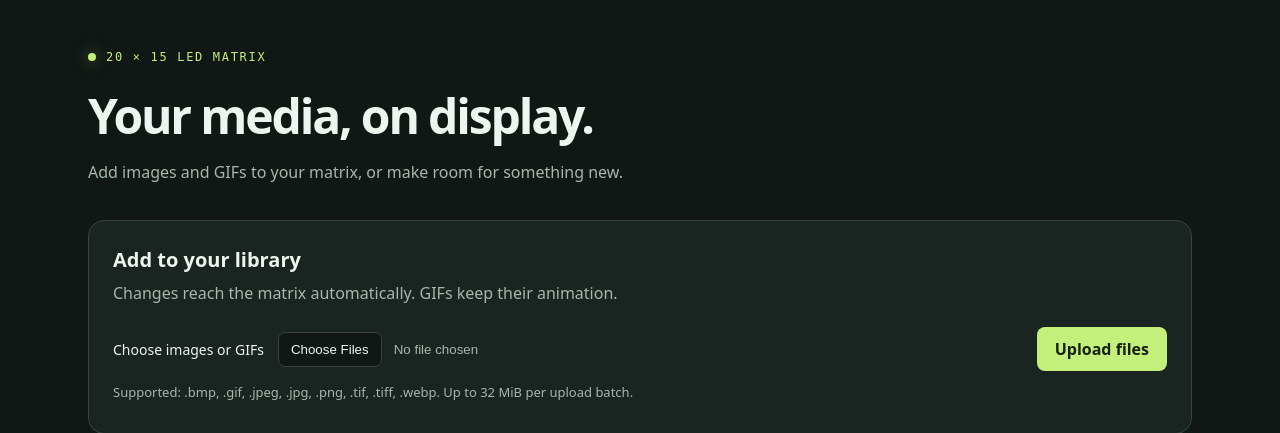
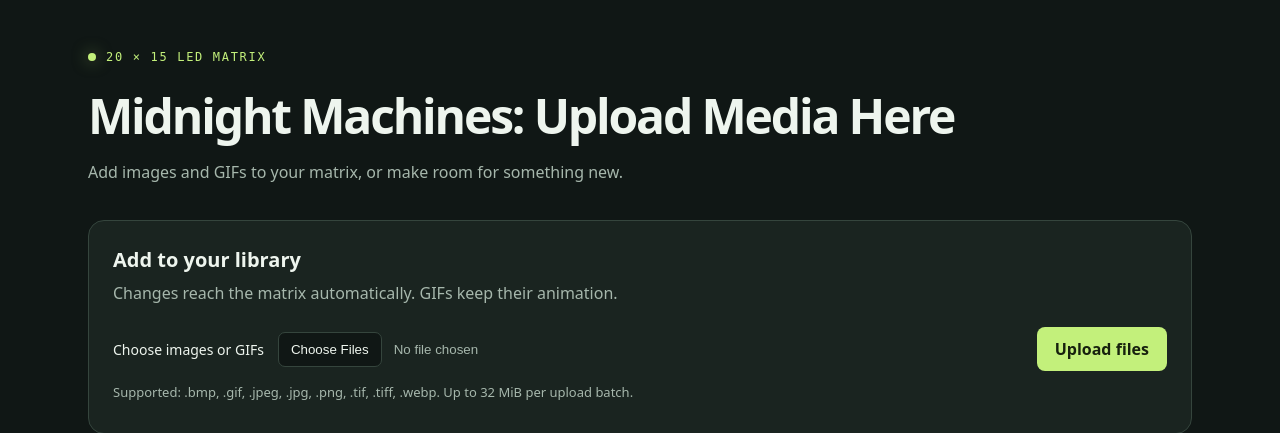
Before and after one commit to lamcnguyen89/LED_Light_Project, a Flask app: page / in a window 1280 px wide. Shown: the top 433 px of the page. Run offline with Flask 3, Linux system fonts and the light colour scheme; some libraries are stand-ins or nearby versions.

Commit message:
Changed the title of the Web UI

```diff
--- a/templates/index.html
+++ b/templates/index.html
@@ -12,7 +12,7 @@
   <main>
     <header>
       <div class="eyebrow"><span class="indicator"></span> 20 × 15 LED MATRIX</div>
-      <h1>Your media, on display.</h1>
+      <h1>Midnight Machines: Upload Media Here</h1>
       <p class="intro">Add images and GIFs to your matrix, or make room for something new.</p>
     </header>
     <section class="upload-panel" aria-labelledby="upload-heading">
```
